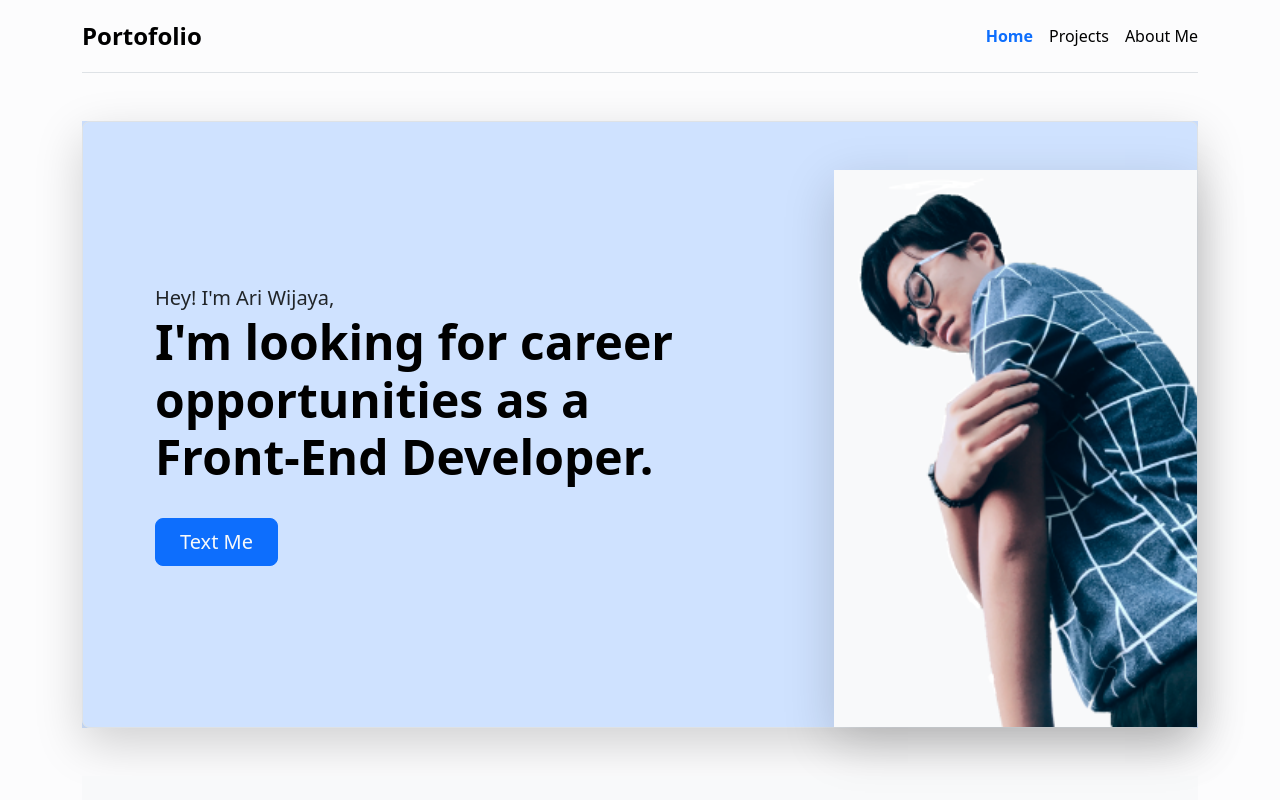
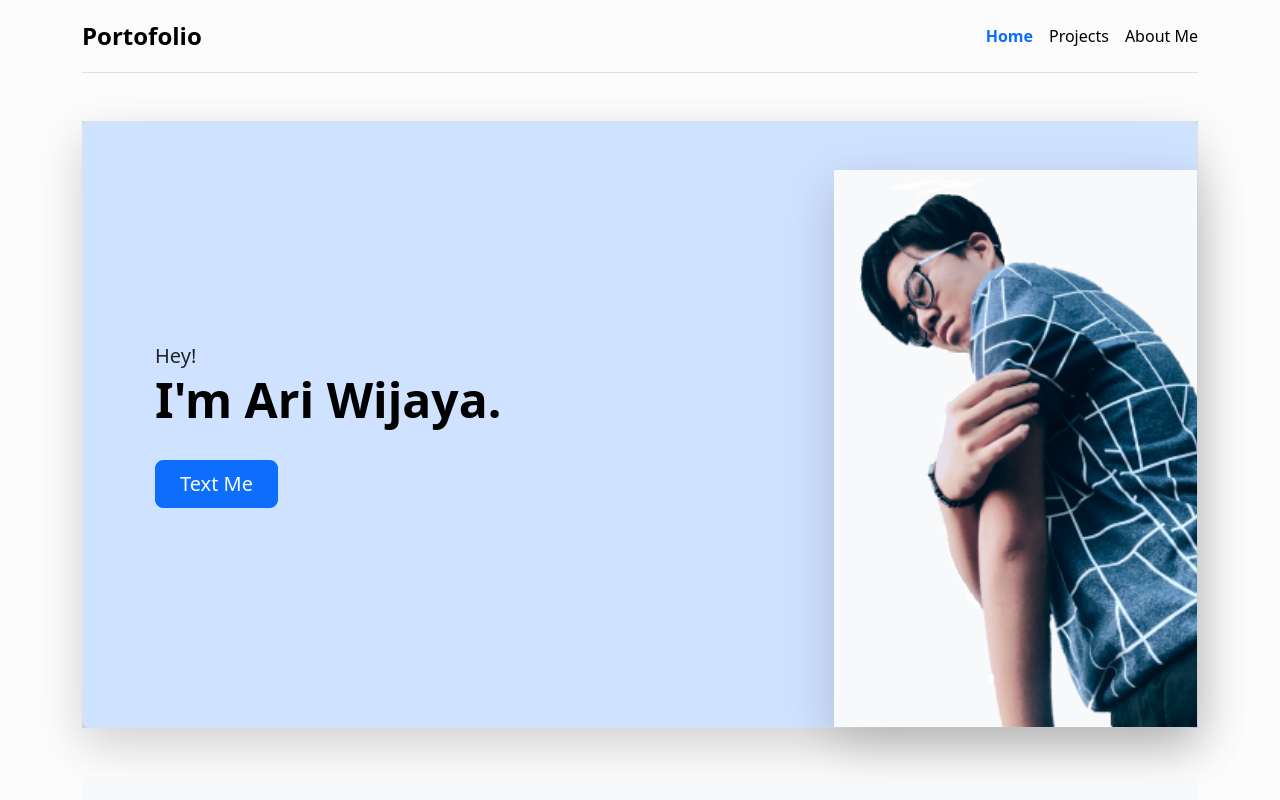
Before and after one commit to ariwijaya10/ariwijaya10.github.io, a plain HTML site: page index.html in a window 1280 px wide. Shown: the top 800 px of the page. Drawn offline with nearby package versions, Linux system fonts and the light colour scheme.

Commit message:
Update index.html

```diff
--- a/index.html
+++ b/index.html
@@ -24,8 +24,8 @@
         <div class="container my-5 bg-primary-subtle">
             <div class="row p-4 pb-0 pe-lg-0 pt-lg-5 align-items-center rounded-3 border shadow-lg">
               <div class="col-lg-7 p-3 p-lg-5 pt-lg-3">
-                  <span class="lead">Hey! I'm Ari Wijaya,</span>
-                  <h1 class="display-5 fw-bold text-light text-body-emphasis">I'm looking for career opportunities as a Front-End Developer.</h1>
+                  <span class="lead">Hey!</span>
+                  <h1 class="display-5 fw-bold text-light text-body-emphasis">I'm Ari Wijaya.</h1>
                 <div class="d-grid gap-2 d-md-flex justify-content-md-start pt-4 mb-6 mb-lg-3">
                   <button type="button" class="btn btn-primary btn-lg px-4" href="contact.html">
                     <a href="about.html" class="text-light text-decoration-none">Text Me</a>
```
